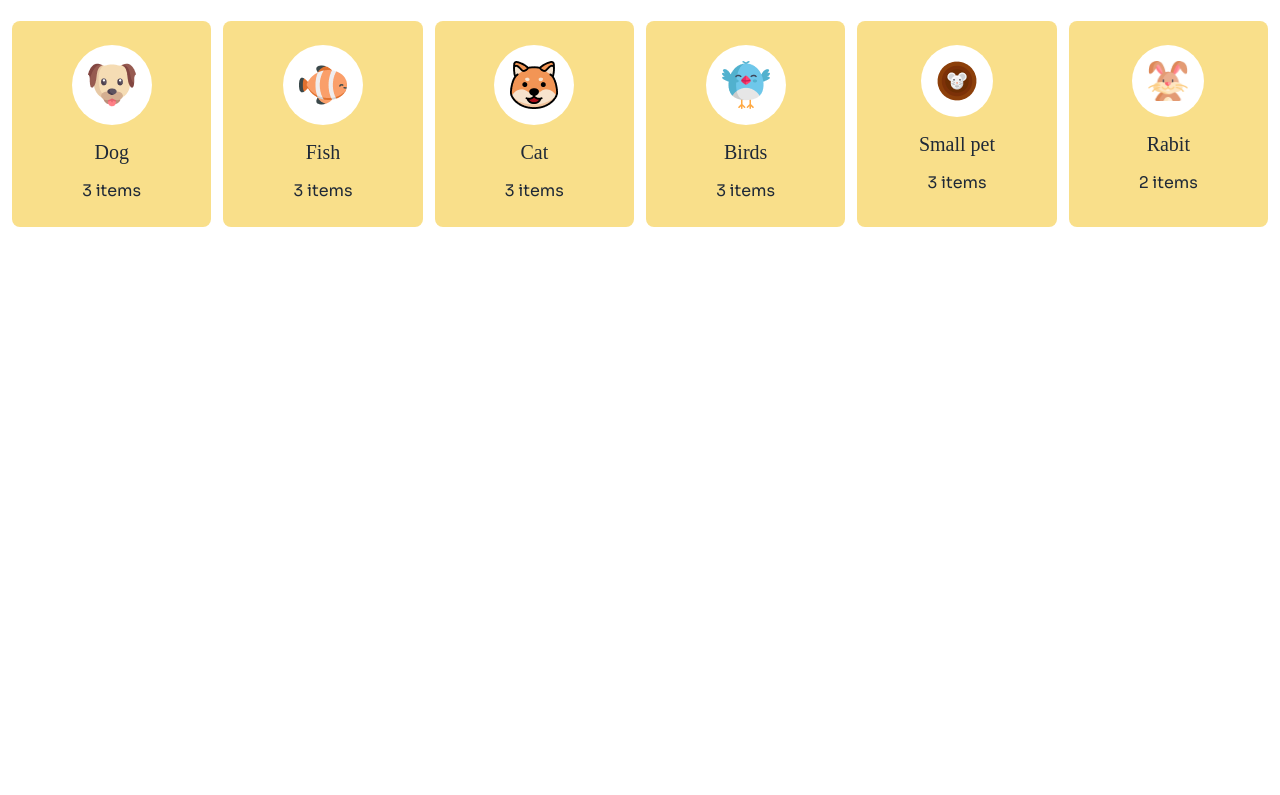
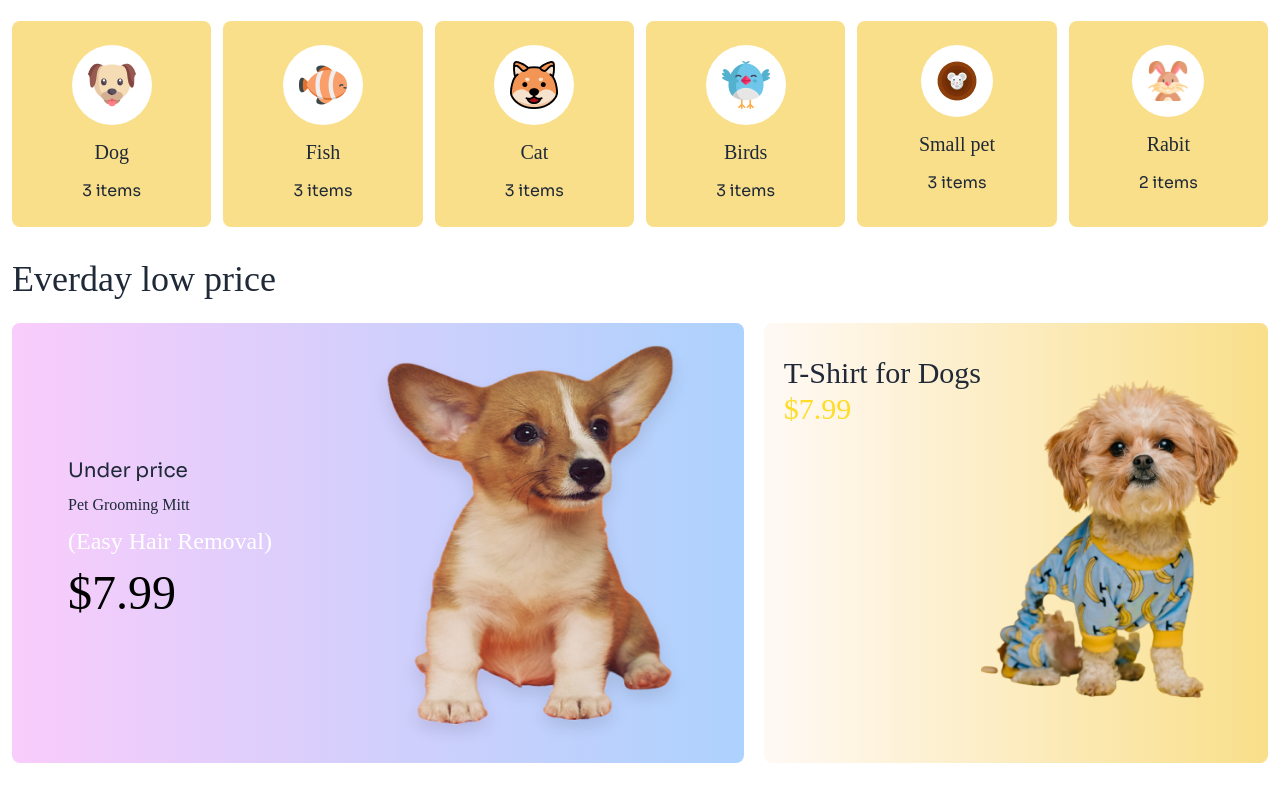
Before and after one commit to mhAbdullah22/living-lab, a plain HTML site: page index.html in a window 1280 px wide. Shown: the part 981-1776 px from the top of the page. Before the commit the page ends 1240 px from the top, so only its background shows below. Drawn offline with nearby package versions, Linux system fonts and the light colour scheme; a web font is replaced by a local one.

Commit message:
Low price section added

```diff
--- a/index.html
+++ b/index.html
@@ -25,6 +25,10 @@
           'header-color': 'rgb(255, 220, 38)',
           'header-bg-color':'rgb(255, 249, 244)',
           'browse-color':'rgb(249, 223, 138)',
+          'grad1':'rgb(248, 204, 251) 1.286%',
+          'grad2':'rgb(172, 210, 253) 100%',
+          'grad3':'rgb(255, 249, 244) 1.511%',
+          'grad4':'rgb(249, 223, 138) 100%',
 
         }
       }
@@ -106,7 +110,7 @@
     </div>
   <!-- browse section -->
     <section class="mx-3 mb-8">
-      <h3 class="text-4xl adlam-font mb-6">Browse By Categories</h3>
+      <h3 class="text-2xl lg:text-4xl adlam-font mb-6">Browse By Categories</h3>
       <!--card container  -->
       <div class="grid grid-cols-2 lg:grid-cols-6 gap-3 ">
       <!-- card 1 -->
@@ -150,6 +154,37 @@
 
     </section>
 
+    <!-- Everyday low price -->
+     <section class="mx-3 mb-8">
+      <h3 class="text-2xl lg:text-4xl adlam-font mb-6">Everday low price</h3>
+    <div class="flex lg:flex-row flex-col  gap-5">
+      <!-- card 1 -->
+      <div class="flex lg:items-center bg-gradient-to-r from-grad1 to-grad2 px-14 rounded-lg">
+       <div class="my-5">
+        <p class="text-xl hidden lg:block">Under price</p>
+        <h3 class="3xl adlam-font py-2 text-nowrap md:text-nowrap">Pet Grooming Mitt</h3>
+        <p class="text-2xl text-white adlam-font hidden lg:block text-nowrap">(Easy Hair Removal)</p>
+        <h3 class="text-3xl lg:text-5xl adlam-font  text-white lg:text-black -my-2 lg:my-3">$7.99</h3>
+       </div>
+
+       <div> <img class="w-[420px] h-[350px] lg:h-[440px] ml-14 " src="c1-assets/cute-dog-mid.png" alt=""></div>
+      </div>
+      <!-- card 2 -->
+      <div class="flex bg-gradient-to-r from-grad3 to-grad4
+      rounded-lg px-5 py-4">
+        <div class="my-4">
+          <h3 class="lg:text-3xl text-2xl text-nowrap adlam-font">T-Shirt for Dogs</h3>
+        <h3 class="text-3xl lg:text5xl text-header-color adlam-font">$7.99</h3>
+        </div>
+        <div class="mt-10">
+          <img src="c1-assets/cute-pet-mid.png" alt="">
+        </div>
+
+      </div>
+    </div>
+
+     </section>
+
   </main>
   <footer></footer>
 
```
